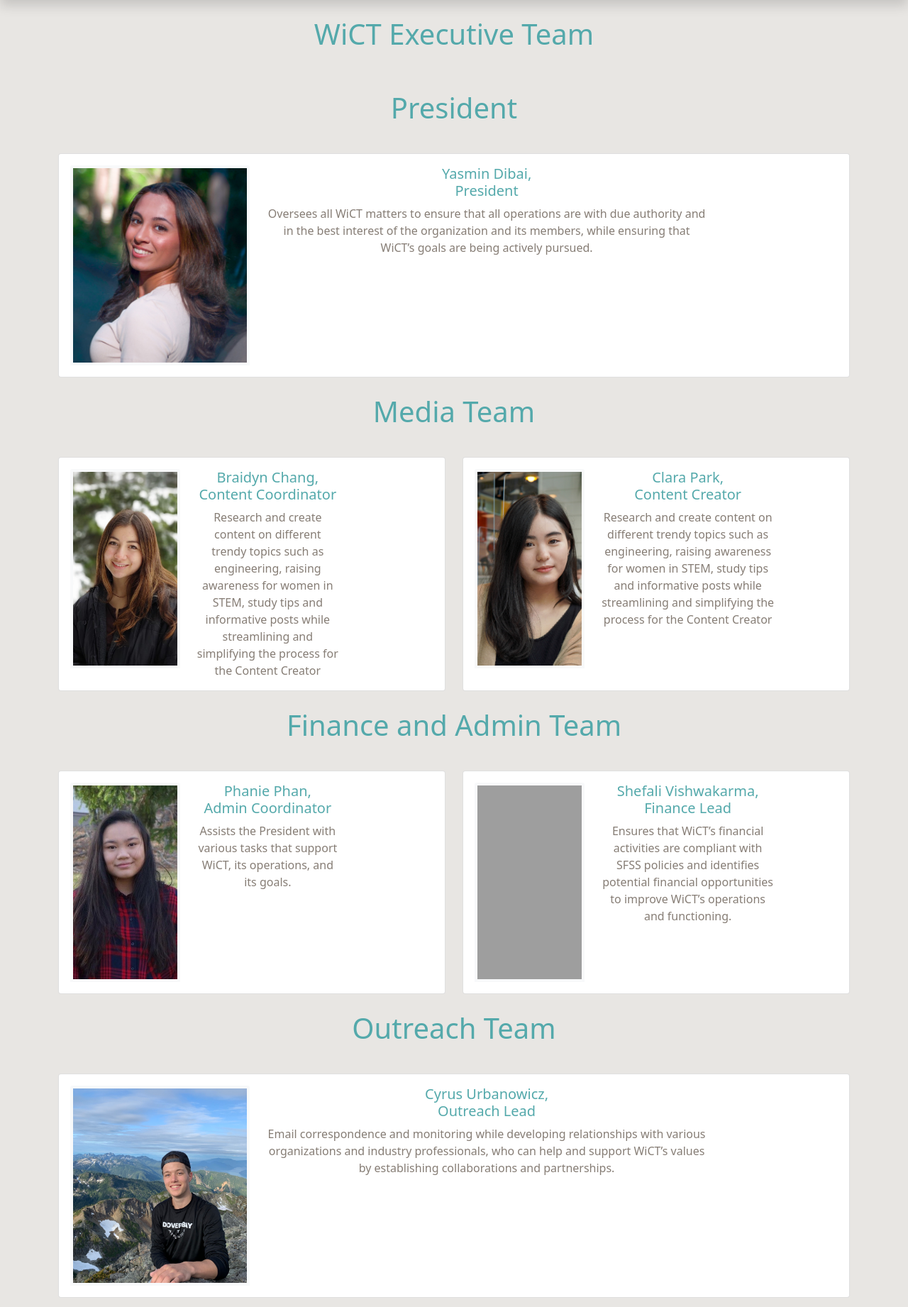
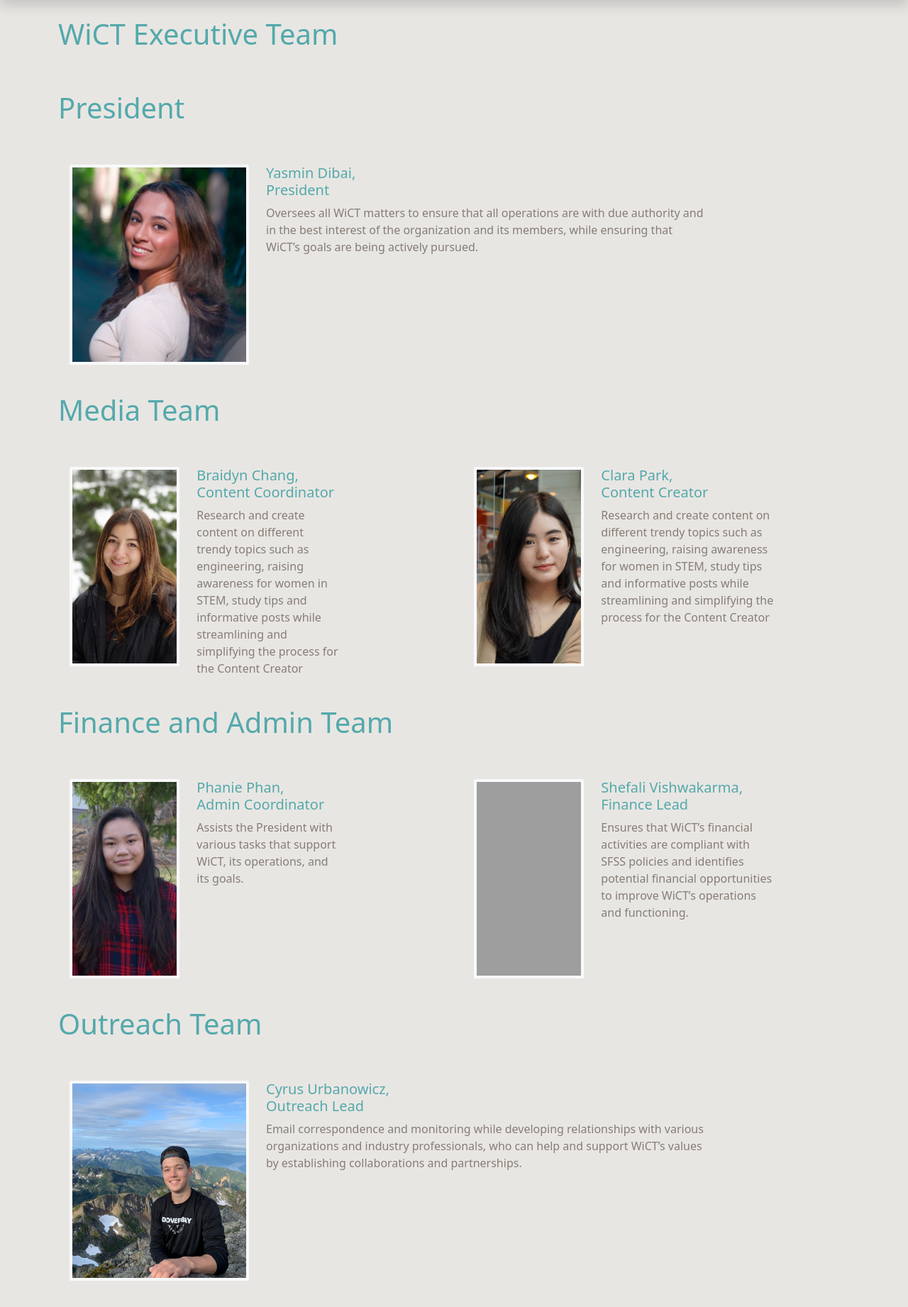
Before and after one commit to devinllu/wict-website, a Flask app: page /execs in a window 1280 px wide. Shown: the part 75-1917 px from the top of the page at 71% size. Run offline with Flask 2, Linux system fonts and the light colour scheme; grey boxes are pictures that could not be loaded.

Commit message:
exec: left aligned text, removed boxes

```diff
--- a/wict/templates/execs.html
+++ b/wict/templates/execs.html
@@ -1,14 +1,14 @@
 {% extends "base.html" %}
 
 {% block content %}
-<div class="container col text-center">
+<div class="container col text-left">
 
     <h1 class="w-full h-40 flex justify-center items-center flex-col py-4 text-dark-teal">WiCT Executive Team</h1>
 
     <h1 class="w-full h-40 flex justify-center items-center flex-col py-4 text-dark-teal">President</h1>
     <div class="row pt-2">
         <div class="col d-flex align-items-stretch">
-            <div class="card rounded">
+
             <div class="card-body">
                 <div class="row no-gutters">
                     <div class="col-md-3">
@@ -20,14 +20,14 @@
                     </div>
                 </div>
             </div>
-            </div>
+
         </div>
     </div>
 
     <h1 class="w-full h-40 flex justify-center items-center flex-col py-4 text-dark-teal">Media Team</h1>
     <div class="row pt-2">
         <div class="col d-flex align-items-stretch">
-            <div class="card rounded">
+
             <div class="card-body">
                 <div class="row no-gutters">
                     <div class="col-md-4">
@@ -39,10 +39,10 @@
                     </div>
                 </div>
             </div>
-            </div>
+
         </div>
         <div class="col d-flex align-items-stretch">
-            <div class="card rounded">
+
             <div class="card-body">
                 <div class="row no-gutters">
                     <div class="col-md-4">
@@ -54,14 +54,14 @@
                     </div>
                 </div>
             </div>
-            </div>
+
         </div>
     </div>
 
     <h1 class="w-full h-40 flex justify-center items-center flex-col py-4 text-dark-teal">Finance and Admin Team</h1>
     <div class="row pt-2">
         <div class="col d-flex align-items-stretch">
-            <div class="card rounded">
+
             <div class="card-body">
                 <div class="row no-gutters">
                     <div class="col-md-4">
@@ -73,10 +73,10 @@
                     </div>
                 </div>
             </div>
-            </div>
+
         </div>
         <div class="col d-flex align-items-stretch">
-            <div class="card rounded">
+
             <div class="card-body">
                 <div class="row no-gutters">
                     <div class="col-md-4">
@@ -88,14 +88,14 @@
                     </div>
                 </div>
             </div>
-            </div>
+
         </div>
     </div>
 
     <h1 class="w-full h-40 flex justify-center items-center flex-col py-4 text-dark-teal">Outreach Team</h1>
     <div class="row pt-2">
         <div class="col d-flex align-items-stretch">
-            <div class="card rounded">
+
             <div class="card-body">
                 <div class="row no-gutters">
                     <div class="col-md-3">
@@ -107,14 +107,14 @@
                     </div>
                 </div>
             </div>
-            </div>
+
         </div>
     </div>
 
     <h1 class="w-full h-40 flex justify-center items-center flex-col py-4 text-dark-teal">Co-Founders</h1>
     <div class="row pt-2">
         <div class="col d-flex align-items-stretch">
-            <div class="card rounded">
+
             <div class="card-body">
                 <div class="row no-gutters">
                     <div class="col-md-4">
@@ -126,10 +126,10 @@
                     </div>
                 </div>
             </div>
-            </div>
+
         </div>
         <div class="col d-flex align-items-stretch">
-            <div class="card rounded">
+
             <div class="card-body">
                 <div class="row no-gutters">
                     <div class="col-md-4">
@@ -141,7 +141,7 @@
                     </div>
                 </div>
             </div>
-            </div>
+
         </div>
     </div>
 
```
Lines whose indentation alone changed are shown as unchanged.
